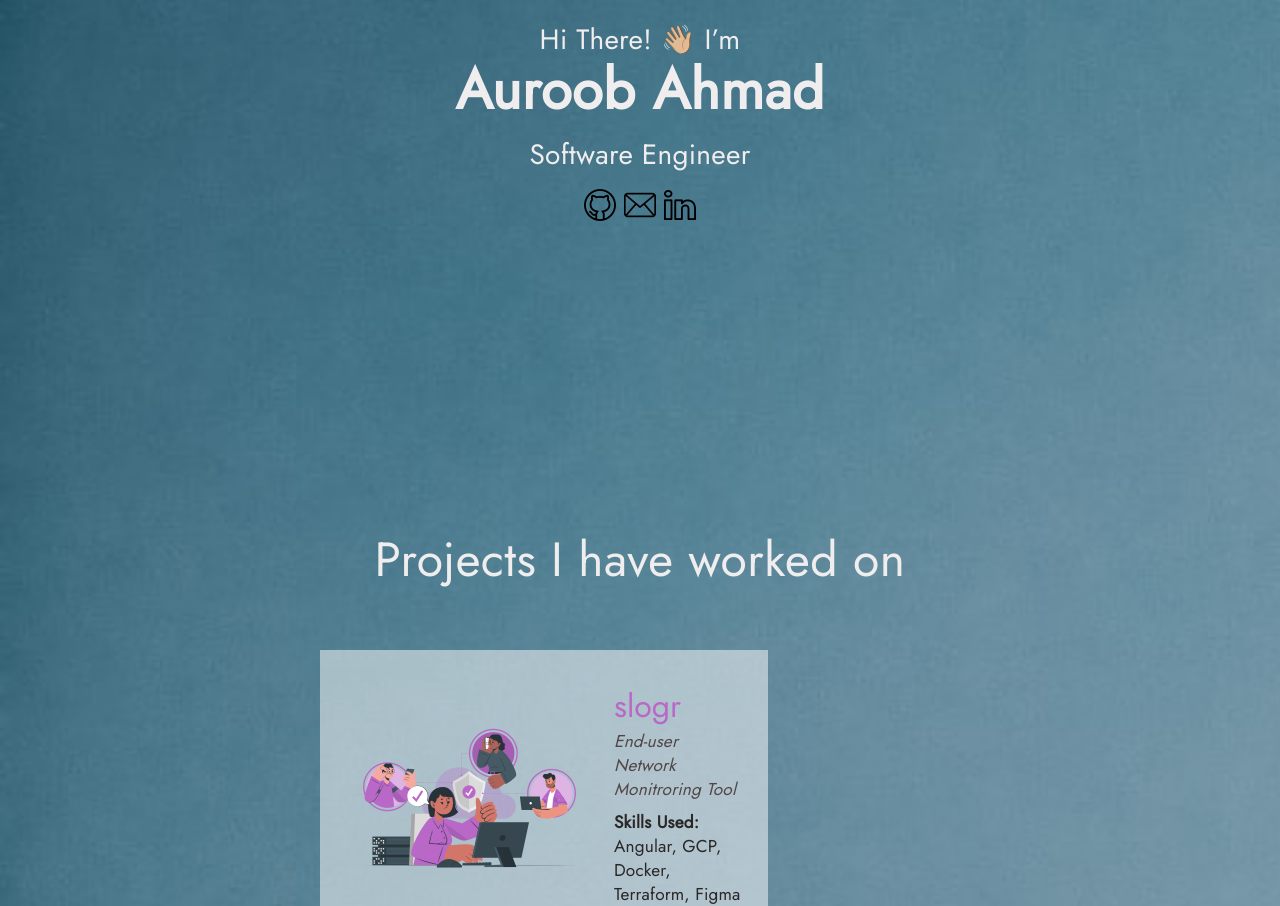
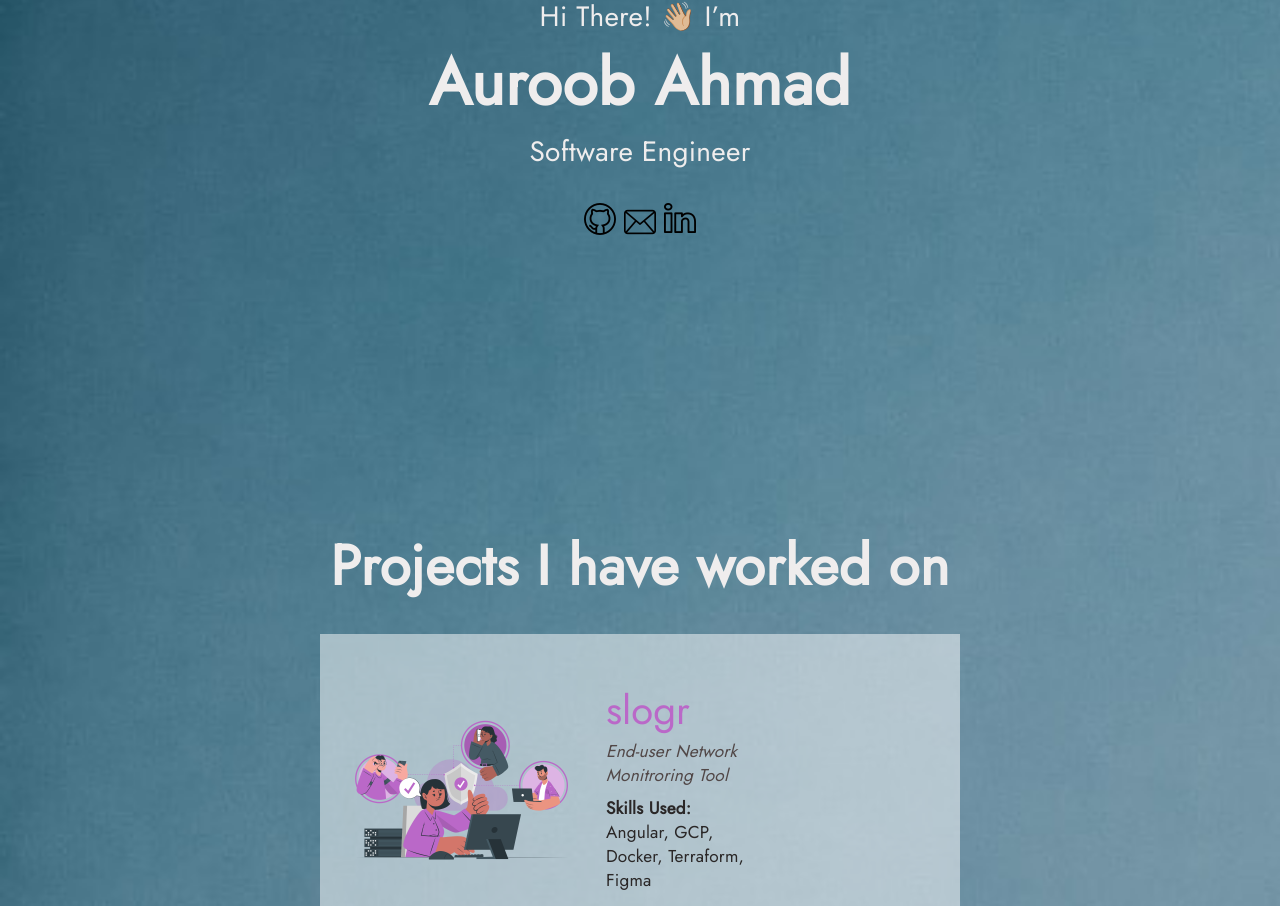
Before and after one commit to Auroob/dev-port, a React (Create React App) app in the folder dope-folio/: page / in a window 1280 px wide. Shown: the part 275-1181 px from the top of the page. Built offline with nearby package versions, Linux system fonts and the light colour scheme; a web font is replaced by a local one.

Commit message:
final design

```diff
--- a/dope-folio/src/App.scss
+++ b/dope-folio/src/App.scss
@@ -26,17 +26,17 @@ body {
 }
 
 h1 {
-  font-size: 3.5em;
-  font-weight: 600;
+  font-size: 4em;
+  font-weight: 700;
   letter-spacing: 0.01em;
   color: var(--text-color-white);
-  margin-top: 0;
+  margin-top: 0.25em;
   margin-bottom: 0.5em;
 }
 
 h2 {
-  font-size: 3em;
-  font-weight: 500;
+  font-size: 3.5em;
+  font-weight: 600;
   letter-spacing: 0.01em;
   color: var(--text-color-white);
   margin-top: 0;
@@ -46,7 +46,7 @@ h2 {
 }
 
 h4 {
-  font-size: 2em;
+  font-size: 2.5em;
   font-weight: 500;
   letter-spacing: 0;
   margin-top: 0;
@@ -70,3 +70,23 @@ p {
   margin-top: 0;
   margin-bottom: 0.5em;
 }
+
+a {
+  font-size: 1.5em;
+  font-weight: 400;
+  letter-spacing: 0.01em;
+  color: var(--text-color-white);
+  text-decoration: none;
+}
+
+button {
+  padding: 1em;
+  background-color: var(--text-color--black);
+  border: 1px solid white;
+  border-radius: 10px;
+  color: var(--text-color--white);
+}
+
+button:hover {
+  cursor: pointer;
+}
--- a/dope-folio/src/components/about/about.css
+++ b/dope-folio/src/components/about/about.css
@@ -8,9 +8,18 @@
 
 .about-content {
   display: flex;
-  flex-direction: row;
+  flex-direction: column;
   align-items: center;
   justify-content: center;
+  flex: 0.5;
+  height: fit-content;
+}
+
+.about-description {
+  display: flex;
+  flex-direction: row;
+  justify-content: center;
+  align-items: center;
   flex: 0.5;
   height: fit-content;
 }
@@ -20,12 +29,11 @@
   align-items: center;
   justify-content: center;
   height: fit-content;
-  margin-right: 50px;
 }
 
 .about-image img {
-  height: 200px;
-  width: 200px;
+  height: 11em;
+  width: 11em;
   object-fit: cover;
   border-radius: 50%;
 }
@@ -37,3 +45,10 @@
   align-items: flex-start;
   margin-left: 50px;
 }
+
+.about-button {
+  display: flex;
+  justify-content: start;
+  align-items: flex-start;
+  margin-top: 1em;
+}
--- a/dope-folio/src/components/about/about.js
+++ b/dope-folio/src/components/about/about.js
@@ -1,5 +1,7 @@
 import React from "react";
 import "./about.css";
+
+import Resume from "../../pdf/Auroob_Ahmad_Resume.pdf";
 
 import { aboutData } from "../../data/aboutData";
 
@@ -7,12 +9,21 @@ export const About = () => {
     return (
         <div className="about">
             <div className="about-content">
-                <div className="about-image">
-                    <img src={aboutData.image} alt="Auroob" />
-                </div>
-                <div className="about-text">
-                    <h2>About Me</h2>
-                    <p style={{color: 'var(--text-color-white)'}}>{aboutData.content}</p>
+                <h2>About Me</h2>
+                <div className="about-description">
+                    <div className="about-image">
+                        <img src={aboutData.image} alt="Auroob" />
+                    </div>
+                    <div className="about-text">
+                        <p style={{color: 'var(--text-color-white)'}}>{aboutData.content}</p>
+                        <div className="about-button">
+                            <a href={Resume} download="Auroob Ahmad Resume">
+                                <button>
+                                    Download Resume
+                                </button>
+                            </a>
+                        </div>
+                    </div>
                 </div>
             </div>
         </div>
--- a/dope-folio/src/components/introduction/introduction.css
+++ b/dope-folio/src/components/introduction/introduction.css
@@ -21,6 +21,15 @@
   display: flex;
   align-items: center;
   justify-content: space-between;
+  margin-top: 1em;
+}
+
+.intro-social :nth-child(3) {
+  padding-bottom: 7px;
+}
+
+.intro-social :nth-child(1) {
+  padding-bottom: 5px;
 }
 
 .intro-social a {
--- a/dope-folio/src/components/projects/project-description/project-description.css
+++ b/dope-folio/src/components/projects/project-description/project-description.css
@@ -4,10 +4,8 @@
     justify-content: space-between;
     align-items: center;
     position: relative;
-    background-color: rgba(255, 255, 255, 0.5);
     width: 35vw;
     margin-top: 2em;
-    transition: all 2000ms ease-in-out;
   }
 
   .project-content {
@@ -17,7 +15,8 @@
     justify-content: space-evenly;
     flex: 1;
     height: fit-content;
-    padding: 1.5em;
+    padding-left: 1em;
+    padding-right: 1em;
   }
 
   .project-image {
--- a/dope-folio/src/components/projects/projects.css
+++ b/dope-folio/src/components/projects/projects.css
@@ -4,6 +4,7 @@
     align-items: center;
     min-height: 100vh;
     position: relative;
+    transition: 200s ease-in-out;
   }
 
   .project-list {
@@ -19,6 +20,7 @@
   .project-box{
     display: flex;
     flex-wrap: wrap;
+    background-color: rgba(255, 255, 255, 0.5);
     width: 50vw;
   }
 
```
Also changed, not shown: 1 other file (tests, documents, lock files or other folders).
